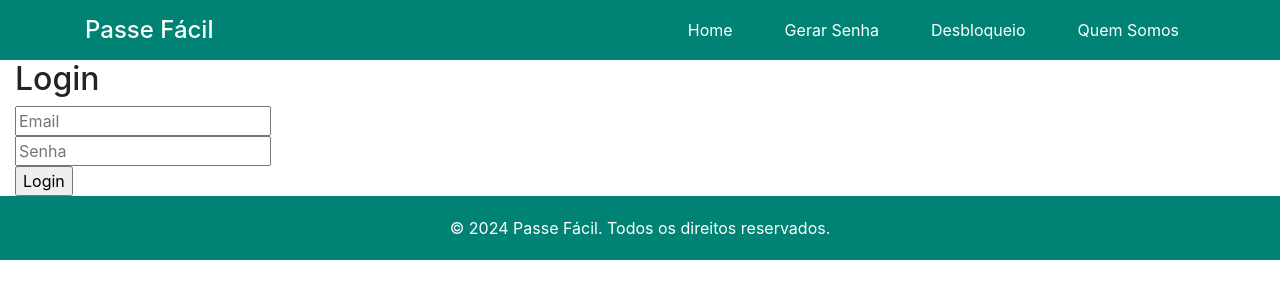
After one commit to ManoEmmet3/Passe-F-cil, a Django app: page /login/ in a window 1280 px wide. The commit adds this page. Shown: the top 300 px of the page. Run offline with Django 5.2, Linux system fonts and the light colour scheme; some libraries are stand-ins or nearby versions.

Commit message:
se liga menor

```diff
--- a/main/urls.py
+++ b/main/urls.py
@@ -5,5 +5,5 @@ from django.conf.urls.static import static
 
 urlpatterns = [
     path('', views.landing_page, name='landing_page'),
-
+    path('login/', views.login_view, name='login'),
 ]
--- a/main/views.py
+++ b/main/views.py
@@ -3,7 +3,11 @@ from django.shortcuts import render, redirect
 from django.contrib.auth import authenticate, login
 from django.contrib.auth.decorators import login_required
 from django.contrib.auth.models import User
-
+from django.shortcuts import render
 
 def landing_page(request):
     return render(request, 'landing_page.html')
+
+
+def login_view(request):
+    return render(request, 'login.html')
--- a/templates/landing_page.html
+++ b/templates/landing_page.html
@@ -14,7 +14,7 @@
                 <h1>Cadastre-se agora e junte-se à nossa comunidade</h1>
                 <p>Bem-vindo ao Passe Fácil! Nossa plataforma é a sua melhor amiga quando se trata de desbloquear seu passe estudantil. Somos feitos para estudantes como você, que precisam de um jeito fácil e rápido para garantir o transporte e acessar serviços essenciais. Com o Passe Fácil, você pode gerenciar tudo isso de maneira simples e sem complicações. Não perca tempo, cadastre-se agora e veja como é fácil fazer parte da nossa comunidade incrível!</p>
                 <div class="down-row">
-                    <a href="login.html" class="btn">Iniciar Sessão</a>
+                    <a href="{% url 'login' %}" class="btn">Iniciar Sessão</a>
                     <a href="register.html" class="btn">Registro</a>
                 </div>
             </div>
--- /dev/null
+++ b/templates/login.html
@@ -0,0 +1,14 @@
+{% extends 'base.html' %}
+
+{% block title %}Login - Passe Fácil{% endblock %}
+
+{% block content %}
+<div class="login-container">
+    <h2>Login</h2>
+    <form action="/login" method="post">
+        <input type="email" id="email" name="email" placeholder="Email" required><br>
+        <input type="password" id="password" name="password" placeholder="Senha" required><br>
+        <input type="submit" value="Login">
+    </form>
+</div>
+{% endblock %}
```
